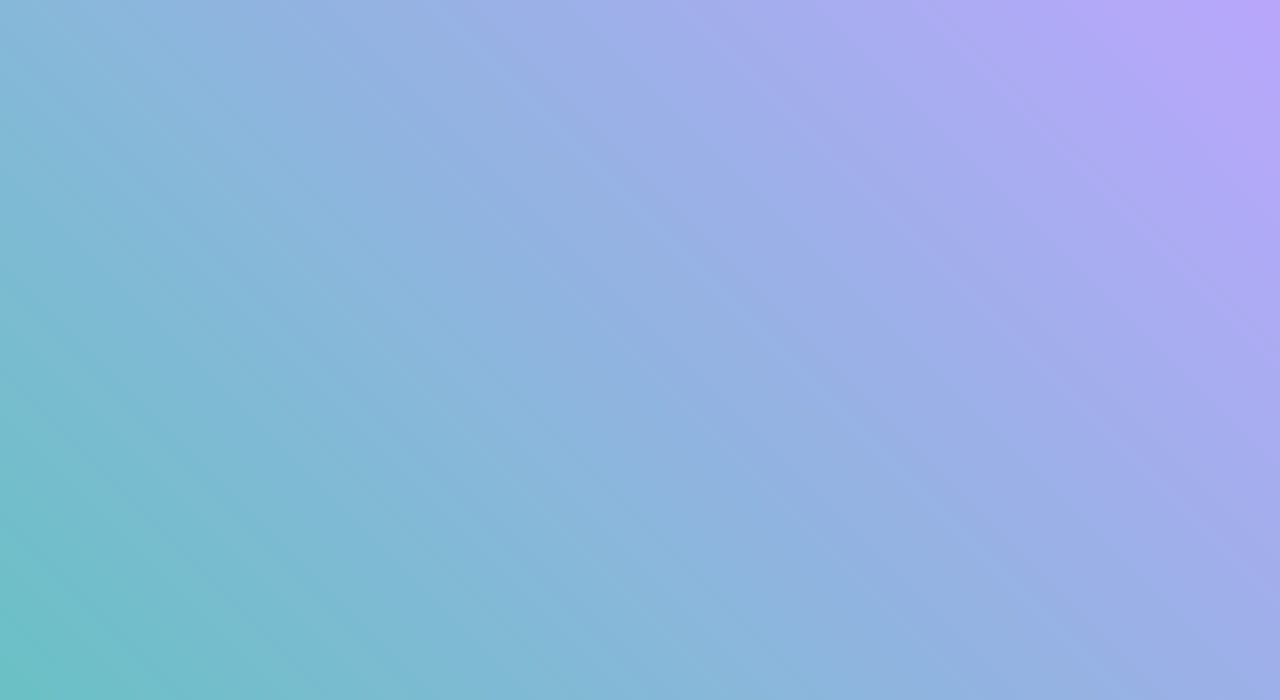
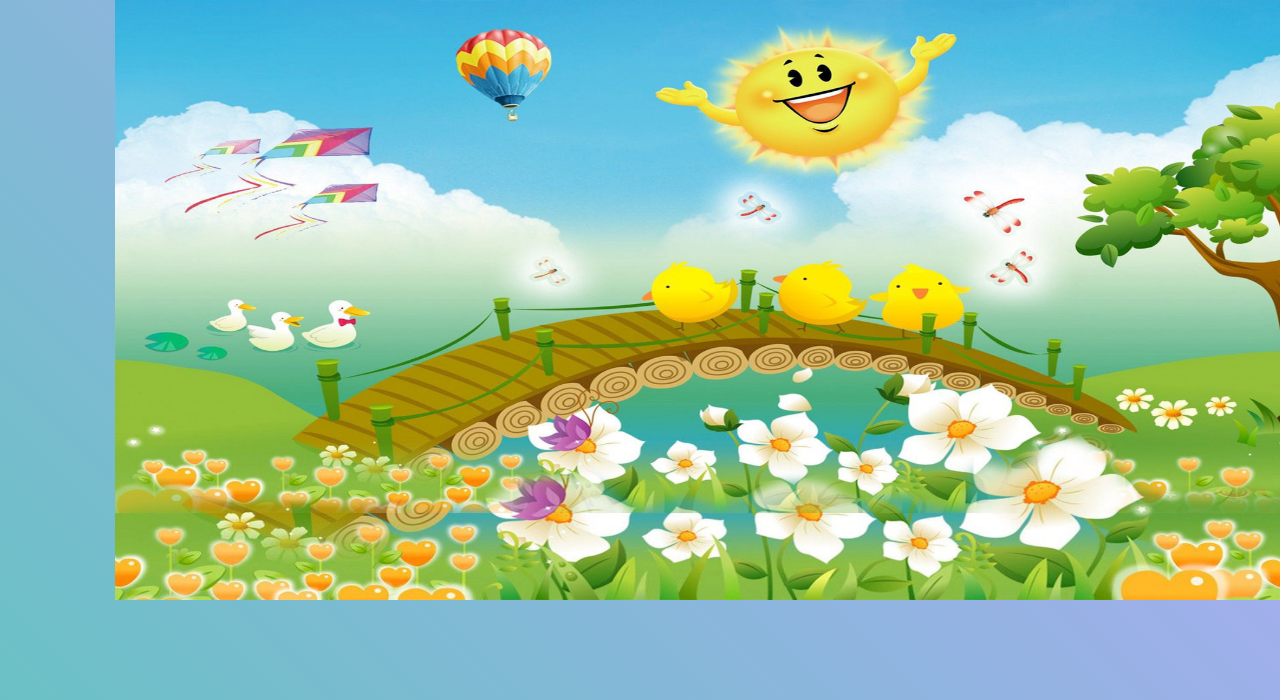
Before and after one commit to BalazsGitHub/RoskildeDaycare2.0, a Spring Boot app: page /admin in a window 1280 px wide; the page is wider, and only the part inside the window is pictured. Shown: the part 100-800 px from the top of that part. Run offline with Spring Boot 4, Linux system fonts and the light colour scheme; some libraries are stand-ins or nearby versions.

Commit message:
Great background activated

```diff
--- a/myfirstapplication 4/src/main/resources/templates/admin_dashboard.html
+++ b/myfirstapplication 4/src/main/resources/templates/admin_dashboard.html
@@ -14,6 +14,7 @@
             <a th:href="@{/childrenList}">Manage children</a>
         </div>
     </div>
+    <img th:src="@{/images/BGground.jpg}" alt="bg" width="1300" height="600">
 </div>
 </body>
 </html>
```
Also changed, not shown: myfirstapplication 4/src/main/resources/static/images/BGground.jpg (added), 2 other files.
